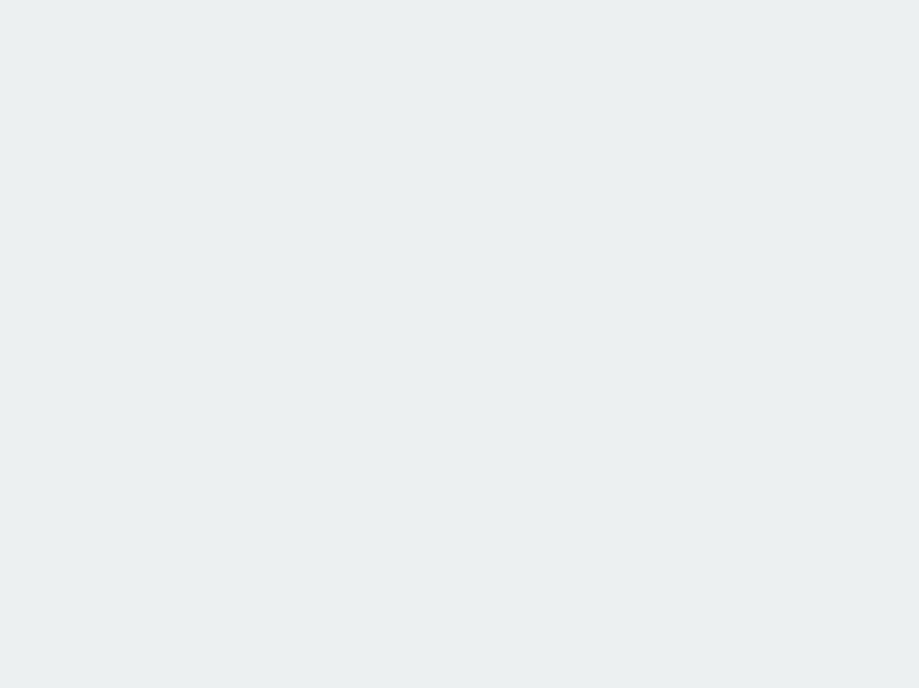
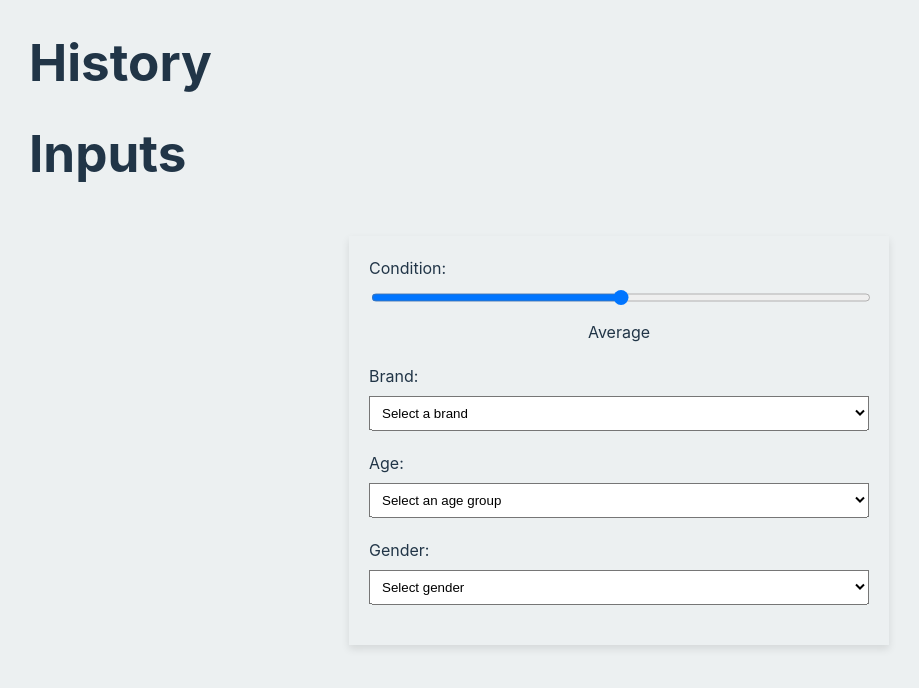
Before and after one commit to ErajT/ssuet-smec, a React (Vite) app in the folder frontend/SSUET/: page /User in a window 1280 px wide. Before the commit this address had no page. Shown: the top 688 px of the page, without its empty margins (21-940 px from the left). Built offline with nearby package versions, Linux system fonts and the light colour scheme.

Commit message:
added user page

```diff
--- a/frontend/SSUET/src/App.jsx
+++ b/frontend/SSUET/src/App.jsx
@@ -2,6 +2,7 @@ import React from "react";
 import { BrowserRouter as Router, Routes, Route } from "react-router-dom";
 import styled from "styled-components";
 import Header from "./components/Header";
+import User from "./components/User";
 
 const AppContainer = styled.div`
   display: flex;
@@ -17,6 +18,7 @@ const App = () => {
       <AppContainer>
         <Routes>
           <Route path="/header" element={<Header />} />
+          <Route path="/User" element={<User/>} />
           {/* Add more routes here */}
         </Routes>
       </AppContainer>
--- /dev/null
+++ b/frontend/SSUET/src/components/User.jsx
@@ -0,0 +1,14 @@
+import React, { useState } from 'react';
+import UserHistory from './UserHistory';
+import UserInputs from './UserInputs';
+
+const User = () => {
+    return (
+        <div>
+            <UserHistory />
+            <UserInputs />
+        </div>
+    );
+};
+
+export default User;
--- /dev/null
+++ b/frontend/SSUET/src/components/UserHistory.jsx
@@ -0,0 +1,15 @@
+import React from "react";
+
+const UserHistory = () => {
+    return (
+        <div style={{ paddingLeft: '50px' }}>
+            <div>
+                <h1>History</h1>
+            </div>
+            <div style={{}}>
+            </div>
+        </div>
+    );
+};
+
+export default UserHistory;
--- /dev/null
+++ b/frontend/SSUET/src/components/UserInputs.jsx
@@ -0,0 +1,111 @@
+import React, { useState } from "react";
+
+const UserInputs = () => {
+    const [condition, setCondition] = useState(3); // Default to "average"
+    const [brand, setBrand] = useState('');
+    const [age, setAge] = useState('');
+    const [gender, setGender] = useState('');
+
+    const conditionLabels = ['Worst', 'Bad', 'Average', 'Good', 'Best'];
+    const brands = ['J.', 'Khaddi', 'Gul Ahmed', 'Bonanza Satrangi', 'Sana Safinaz'];
+    const ageGroups = ['Under 18', '18-24', '25-34', '35-44', '45 onwards'];
+    const genders = ['Male', 'Female'];
+    return (
+        <div style={{ paddingLeft: '50px' }}>
+            <div style={{ marginBottom: '50px' }}>
+                <h1>Inputs</h1>
+            </div>
+            <div style={{
+                padding: '20px',
+                width: '50%',
+                maxWidth: '500px',
+                position: 'absolute',
+                top: 'calc(50% + 40px)', // Adjust this value based on the height of the h1 and desired spacing
+                left: '50%',
+                transform: 'translate(-50%, -50%)',
+                boxShadow: '0 4px 8px rgba(0, 0, 0, 0.1)',
+            }}>
+            {/* Condition Slider */}
+            <div style={{ marginBottom: '20px' }}>
+                <label htmlFor="condition-slider" style={{ display: 'block', marginBottom: '8px' }}>
+                    Condition:
+                </label>
+                <input
+                    type="range"
+                    id="condition-slider"
+                    min="1"
+                    max="5"
+                    value={condition}
+                    onChange={(e) => setCondition(Number(e.target.value))}
+                    style={{ width: '100%' }}
+                />
+                <div style={{ textAlign: 'center', marginTop: '8px' }}>
+                    {conditionLabels[condition - 1]}
+                </div>
+            </div>
+
+            {/* Brand Dropdown */}
+            <div style={{ marginBottom: '20px' }}>
+                <label htmlFor="brand-dropdown" style={{ display: 'block', marginBottom: '8px' }}>
+                    Brand:
+                </label>
+                <select
+                    id="brand-dropdown"
+                    value={brand}
+                    onChange={(e) => setBrand(e.target.value)}
+                    style={{ width: '100%', padding: '8px' }}
+                >
+                    <option value="">Select a brand</option>
+                    {brands.map((b, index) => (
+                        <option key={index} value={b}>
+                            {b}
+                        </option>
+                    ))}
+                </select>
+            </div>
+
+            {/* Age Dropdown */}
+            <div style={{ marginBottom: '20px' }}>
+                <label htmlFor="age-dropdown" style={{ display: 'block', marginBottom: '8px' }}>
+                    Age:
+                </label>
+                <select
+                    id="age-dropdown"
+                    value={age}
+                    onChange={(e) => setAge(e.target.value)}
+                    style={{ width: '100%', padding: '8px' }}
+                >
+                    <option value="">Select an age group</option>
+                    {ageGroups.map((group, index) => (
+                        <option key={index} value={group}>
+                            {group}
+                        </option>
+                    ))}
+                </select>
+            </div>
+
+            {/* Gender Dropdown */}
+            <div style={{ marginBottom: '20px' }}>
+                <label htmlFor="gender-dropdown" style={{ display: 'block', marginBottom: '8px' }}>
+                    Gender:
+                </label>
+                <select
+                    id="gender-dropdown"
+                    value={gender}
+                    onChange={(e) => setGender(e.target.value)}
+                    style={{ width: '100%', padding: '8px' }}
+                >
+                    <option value="">Select gender</option>
+                    {genders.map((g, index) => (
+                        <option key={index} value={g}>
+                            {g}
+                        </option>
+                    ))}
+                </select>
+            </div>
+        </div>
+        </div >
+    );
+};
+
+export default UserInputs;
```
